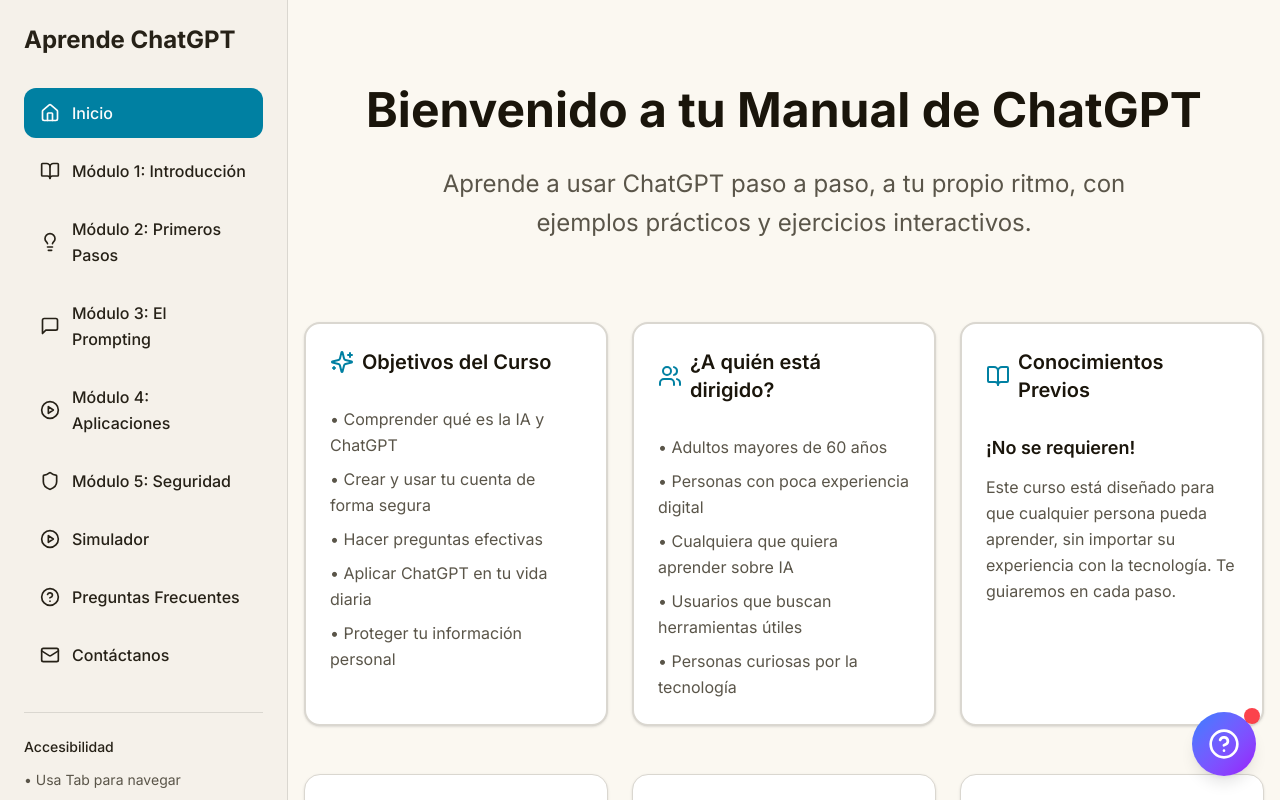
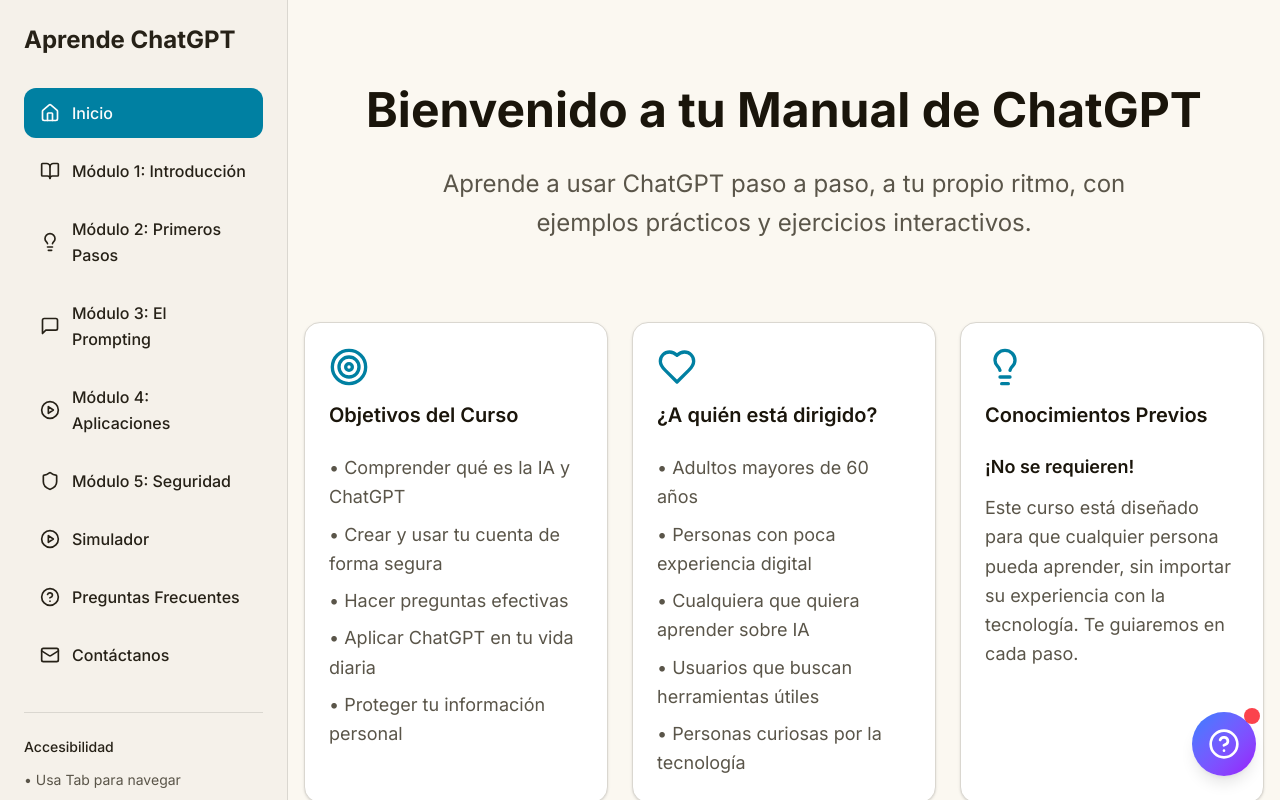
Before and after one commit to JuanCheli/capacitacion-chatgpt-grupo6, a Next.js app: page / in a window 1280 px wide. Shown: the top 800 px of the page. Built offline with nearby package versions, Linux system fonts and the light colour scheme.

Commit message:
Modificados estilos de las cards

```diff
--- a/app/page.tsx
+++ b/app/page.tsx
@@ -9,7 +9,7 @@ import {
 } from "@/components/ui/card";
 import { Button } from "@/components/ui/button";
 import Link from "next/link";
-import { BookOpen, Clock, Users, Sparkles, ClipboardList, ExternalLink } from "lucide-react";
+import { BookOpen, Clock, Users, Sparkles, ClipboardList, ExternalLink, Target, Heart, Lightbulb } from "lucide-react";
 import PodcastPlayer from "@/components/podcast-player";
 
 export default function HomePage() {
@@ -28,15 +28,13 @@ export default function HomePage() {
 
       {/* Course Info Cards */}
       <section className="grid md:grid-cols-3 gap-4 md:gap-6">
-        <Card className="border-2">
+        <Card>
           <CardHeader>
-            <CardTitle className="text-lg md:text-xl flex items-center gap-2">
-              <Sparkles className="h-6 w-6 text-primary flex-shrink-0" />
-              <span>Objetivos del Curso</span>
-            </CardTitle>
+            <Target className="h-10 w-10 text-primary mb-2" />
+            <CardTitle className="text-xl">Objetivos del Curso</CardTitle>
           </CardHeader>
           <CardContent>
-            <ul className="space-y-2 text-sm md:text-base text-muted-foreground leading-relaxed">
+            <ul className="space-y-2 text-muted-foreground leading-relaxed">
               <li>• Comprender qué es la IA y ChatGPT</li>
               <li>• Crear y usar tu cuenta de forma segura</li>
               <li>• Hacer preguntas efectivas</li>
@@ -46,15 +44,13 @@ export default function HomePage() {
           </CardContent>
         </Card>
 
-        <Card className="border-2">
+        <Card>
           <CardHeader>
-            <CardTitle className="text-lg md:text-xl flex items-center gap-2">
-              <Users className="h-6 w-6 text-primary flex-shrink-0" />
-              <span>¿A quién está dirigido?</span>
-            </CardTitle>
+            <Heart className="h-10 w-10 text-primary mb-2" />
+            <CardTitle className="text-xl">¿A quién está dirigido?</CardTitle>
           </CardHeader>
           <CardContent>
-            <ul className="space-y-2 text-sm md:text-base text-muted-foreground leading-relaxed">
+            <ul className="space-y-2 text-muted-foreground leading-relaxed">
               <li>• Adultos mayores de 60 años</li>
               <li>• Personas con poca experiencia digital</li>
               <li>• Cualquiera que quiera aprender sobre IA</li>
@@ -64,19 +60,17 @@ export default function HomePage() {
           </CardContent>
         </Card>
 
-        <Card className="border-2">
+        <Card>
           <CardHeader>
-            <CardTitle className="text-lg md:text-xl flex items-center gap-2">
-              <BookOpen className="h-6 w-6 text-primary flex-shrink-0" />
-              <span>Conocimientos Previos</span>
-            </CardTitle>
+            <Lightbulb className="h-10 w-10 text-primary mb-2" />
+            <CardTitle className="text-xl">Conocimientos Previos</CardTitle>
           </CardHeader>
           <CardContent>
             <div className="space-y-3">
-              <p className="text-base md:text-lg font-semibold text-foreground">
+              <p className="text-lg font-semibold text-foreground">
                 ¡No se requieren!
               </p>
-              <p className="text-sm md:text-base text-muted-foreground leading-relaxed">
+              <p className="text-muted-foreground leading-relaxed">
                 Este curso está diseñado para que cualquier persona pueda aprender, sin importar su experiencia con la tecnología. Te guiaremos en cada paso.
               </p>
             </div>
```
